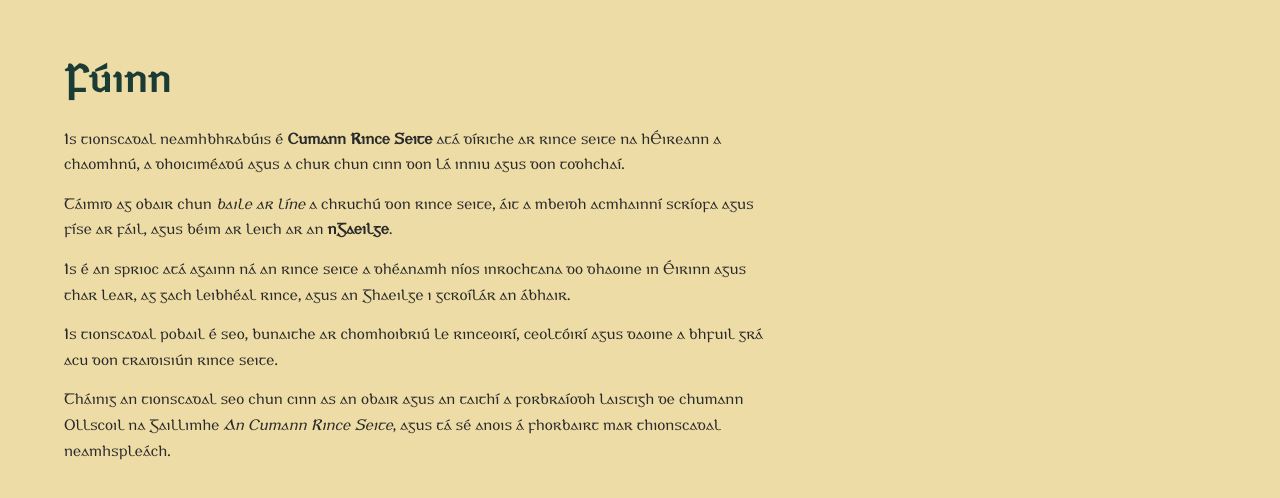
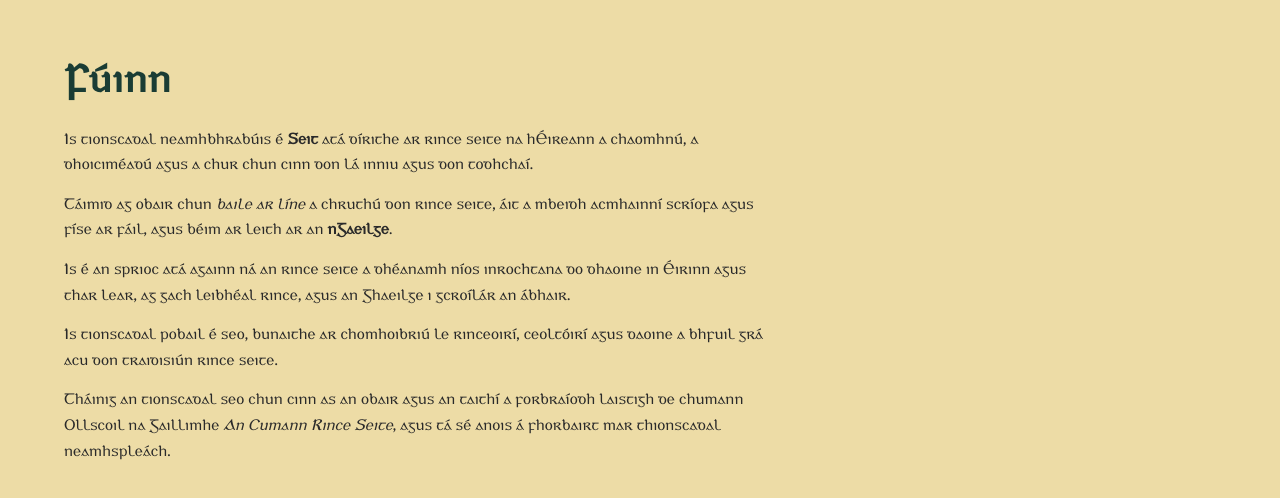
Before and after one commit to miriamfullerug/an-cumann-rince-seite, an Eleventy site: page src/about.njk in a window 1280 px wide. Shown: the part 70-568 px from the top of the page. Built offline with nearby package versions, Linux system fonts and the light colour scheme; Eleventy itself is replaced by a stand-in of ours; files that its build step writes are made by us from their sources.

Commit message:
Update project name from 'Cumann Rince Seite' to 'Seit'

```diff
--- a/src/about.njk
+++ b/src/about.njk
@@ -4,7 +4,7 @@ title: Fúinn
 permalink: /about/
 ---
 
-Is tionscadal neamhbhrabúis é **Cumann Rince Seite** atá dírithe ar rince seite na hÉireann a chaomhnú, a dhoiciméadú agus a chur chun cinn don lá inniu agus don todhchaí.
+Is tionscadal neamhbhrabúis é **Seit** atá dírithe ar rince seite na hÉireann a chaomhnú, a dhoiciméadú agus a chur chun cinn don lá inniu agus don todhchaí.
 
 Táimid ag obair chun *baile ar líne* a chruthú don rince seite, áit a mbeidh acmhainní scríofa agus físe ar fáil, agus béim ar leith ar an **nGaeilge**.
 
```
